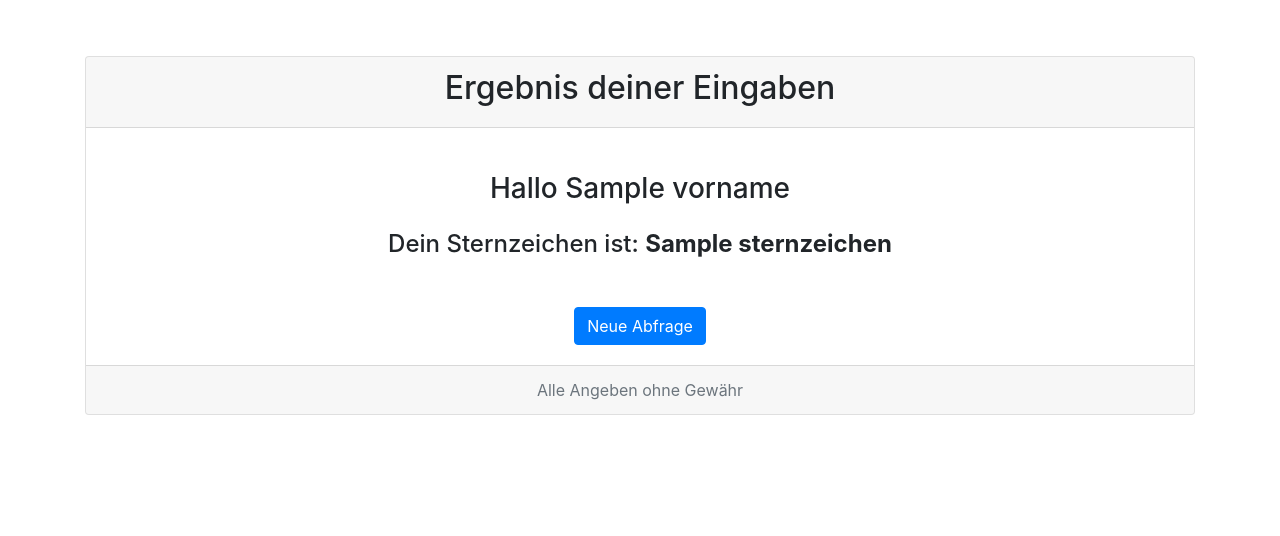
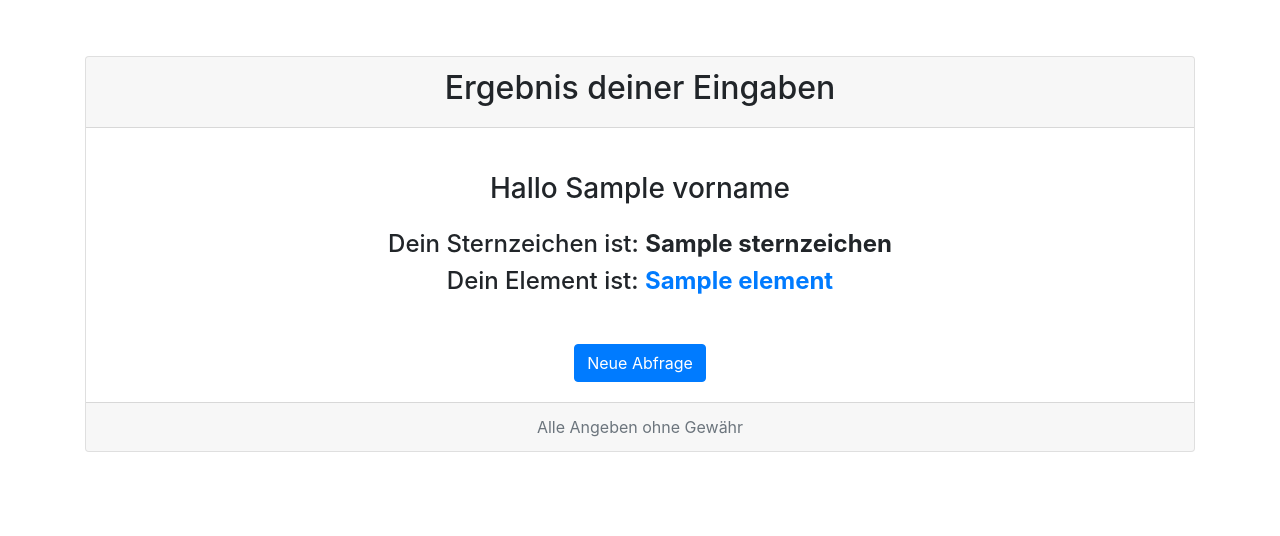
Before and after one commit to selmafederl/prog2, a Flask app: template demos/templates/ergebnis.html in a window 1280 px wide. Shown: the part 56-592 px from the top of the page. Run offline with Flask 2, Linux system fonts and the light colour scheme; the template is opened without the code that fills it: most values are stand-ins (such as "Sample title", 1, 10 or a date in 2020); some libraries are stand-ins or nearby versions.

Commit message:
Stand 21.05.

```diff
--- a/demos/templates/ergebnis.html
+++ b/demos/templates/ergebnis.html
@@ -9,12 +9,14 @@
           </div>
           <div class="card-body">
             <h3 class="card-title mb-4 mt-4">Hallo {{ vorname }}</h3>
-            <h4 class="card-text mb-5">
+            <h4 class="card-text">
               Dein Sternzeichen ist: <strong>{{sternzeichen}}</strong>
             </h4>
-            <a class="btn btn-primary" href="{{ url_for('formular')}}"
-              >Neue Abfrage</a
-            >
+            <h4 class="card-text mb-5">
+              Dein Element ist: <a
+                href="{{ url_for('element') }}?sternzeichen={{sternzeichen}}"><strong>{{element}}</strong></a>
+            </h4>
+            <a class="btn btn-primary" href="{{ url_for('formular') }}">Neue Abfrage</a>
           </div>
           <div class="card-footer text-muted">
             Alle Angeben ohne Gewähr
```
